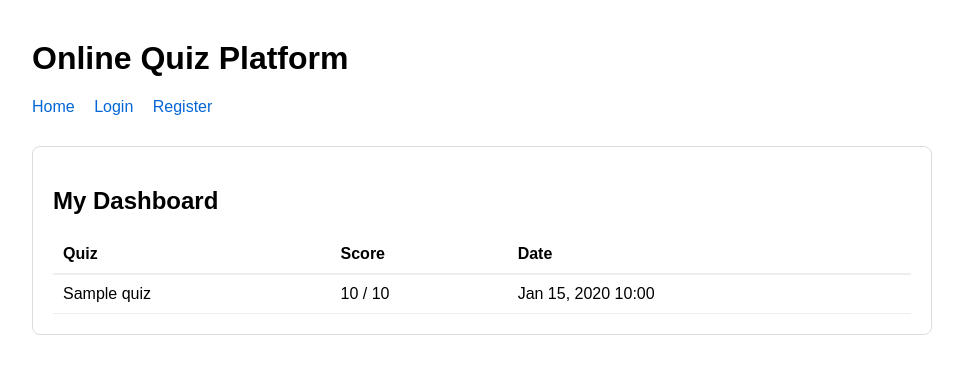
After one commit to omkardeokar71-cmyk/Online-quiz-platform, a Django app: template quiz_project/quiz/templates/dashboard.html in a window 1280 px wide. The commit adds this page. Shown: the top 374 px of the page, without its empty margins (158-1121 px from the left). Run offline with Django 5.2, Linux system fonts and the light colour scheme; the template is opened without the code that fills it: most values are stand-ins (such as "Sample title", 1, 10 or a date in 2020).

Commit message:
updated project

```diff
--- a/quiz_project/quiz/models.py
+++ b/quiz_project/quiz/models.py
@@ -38,3 +38,6 @@ class UserAttempt(models.Model):
 
     def __str__(self):
         return f"{self.user.username} - {self.quiz.title}: {self.score}/{self.total}"
+
+    def percentage(self):
+        return round((self.score / self.total) * 100, 2) if self.total > 0 else 0
--- a/quiz_project/quiz/templates/base.html
+++ b/quiz_project/quiz/templates/base.html
@@ -20,6 +20,7 @@
         <nav>
             <a href="{% url 'home' %}">Home</a>
             {% if user.is_authenticated %}
+                <a href="{% url 'dashboard' %}">Dashboard</a>
                 <a href="{% url 'create_quiz' %}">Create Quiz</a>
                 <a href="{% url 'logout' %}" class="logout">Logout</a>
             {% else %}
--- /dev/null
+++ b/quiz_project/quiz/templates/dashboard.html
@@ -0,0 +1,30 @@
+{% extends 'base.html' %}
+
+{% block content %}
+    <div class="card">
+        <h2>My Dashboard</h2>
+        {% if attempts %}
+            <table style="width: 100%; border-collapse: collapse; margin-top: 15px;">
+                <thead>
+                    <tr style="border-bottom: 2px solid #eee;">
+                        <th style="padding: 10px; text-align: left;">Quiz</th>
+                        <th style="padding: 10px; text-align: left;">Score</th>
+                        <th style="padding: 10px; text-align: left;">Date</th>
+                    </tr>
+                </thead>
+                <tbody>
+                    {% for attempt in attempts %}
+                    <tr style="border-bottom: 1px solid #eee;">
+                        <td style="padding: 10px;">{{ attempt.quiz.title }}</td>
+                        <td style="padding: 10px;">{{ attempt.score }} / {{ attempt.total }}</td>
+                        <td style="padding: 10px;">{{ attempt.created_at|date:"M d, Y H:i" }}</td>
+                    </tr>
+                    {% endfor %}
+                </tbody>
+            </table>
+        {% else %}
+            <p>You haven't attempted any quizzes yet.</p>
+            <p><a href="{% url 'home' %}" class="btn">Start a Quiz</a></p>
+        {% endif %}
+    </div>
+{% endblock %}
--- a/quiz_project/quiz/templates/home.html
+++ b/quiz_project/quiz/templates/home.html
@@ -19,8 +19,10 @@
     {% if user.is_authenticated %}
     <p><a href="{% url 'create_quiz' %}">Create the first quiz</a>.</p>
     {% else %}
-                <p>Please <a href="{% url 'login' %}">login</a> or <a href="{% url 'register' %}">register</a> to create quizzes.</p>
+    <p>Please <a href="{% url 'login' %}">login</a> or <a href="{% url 'register' %}">register</a> to create quizzes.
+    </p>
     {% endif %}
     {% endif %}
 </div>
 {% endblock %}
+<a href="/dashboard/">Go to Dashboard</a>
--- a/quiz_project/quiz/urls.py
+++ b/quiz_project/quiz/urls.py
@@ -10,4 +10,5 @@ urlpatterns = [
     path('add-question/<int:quiz_id>/', views.add_question, name='add_question'),
     path('add-choice/<int:question_id>/', views.add_choice, name='add_choice'),
     path('quiz/<int:quiz_id>/', views.start_quiz, name='start_quiz'),
+    path('dashboard/', views.dashboard, name='dashboard'),
 ]
--- a/quiz_project/quiz/views.py
+++ b/quiz_project/quiz/views.py
@@ -39,6 +39,12 @@ def logout_view(request):
 def home(request):
     quizzes = Quiz.objects.all()
     return render(request, 'home.html', {'quizzes': quizzes})
+
+
+@login_required(login_url='login')
+def dashboard(request):
+    attempts = UserAttempt.objects.filter(user=request.user).order_by('-created_at')
+    return render(request, 'dashboard.html', {'attempts': attempts})
 
 
 @login_required(login_url='login')
--- a/quiz_project/quiz_project/quiz_project/quiz/models.py
+++ b/quiz_project/quiz_project/quiz_project/quiz/models.py
@@ -38,3 +38,6 @@ class UserAttempt(models.Model):
 
     def __str__(self):
         return f"{self.user.username} - {self.quiz.title}: {self.score}/{self.total}"
+
+    def percentage(self):
+        return round((self.score / self.total) * 100, 2) if self.total > 0 else 0
```
Also changed, not shown: quiz_project/db.sqlite3. Lines whose indentation alone changed are shown as unchanged.
